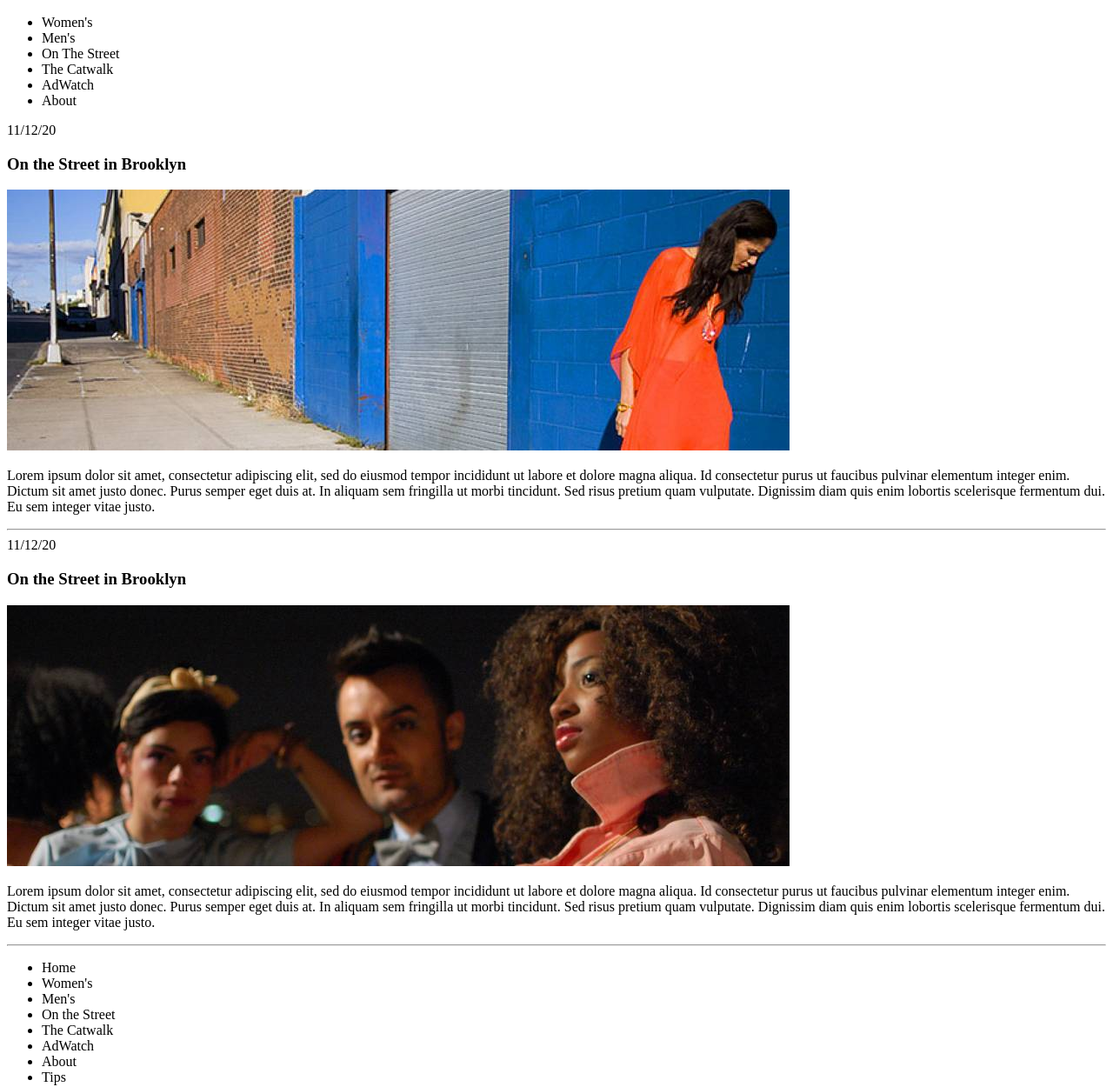
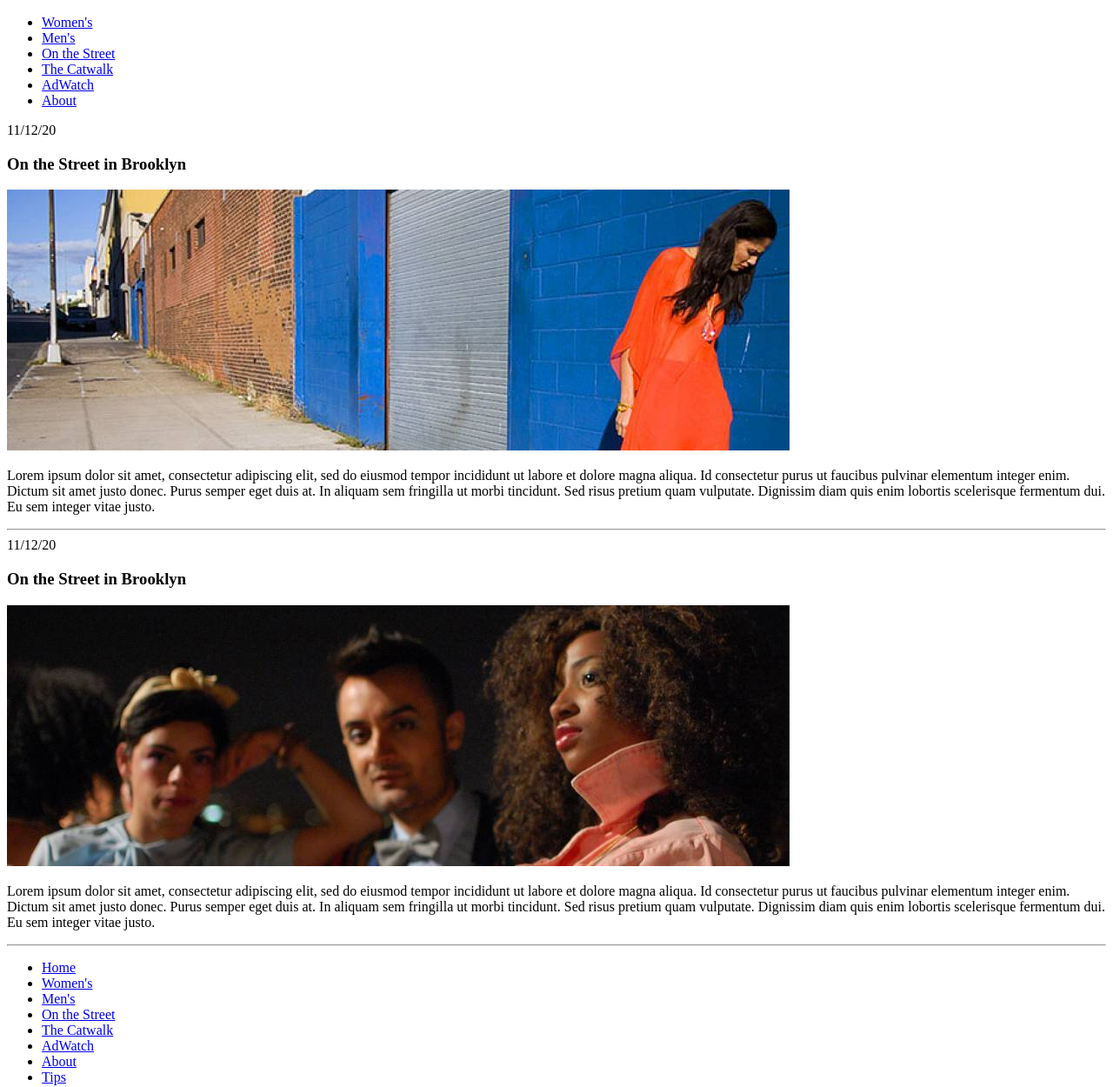
Before and after one commit to NadaSmith/Fashion_Blog, a plain HTML site: page index.html in a window 1280 px wide. Shown: the part 110-1360 px from the top of the page at 87% size. Drawn offline with Linux system fonts and the light colour scheme.

Commit message:
Update index.html

```diff
--- a/index.html
+++ b/index.html
@@ -10,14 +10,14 @@
     <header>
         <h1>Sartre's List</h1>
         <h2>Better-Dressed People</h2>
-        <nav aria-label="Main Navigation" role="navigation">
+        <nav aria-label="Main Navigation" role="navigation" class="menu" id="top-menu">
             <ul>
-                <li><a href=""></a>Women's</li>
-                <li><a href=""></a>Men's</li>
-                <li><a href=""></a>On The Street</li>
-                <li><a href=""></a>The Catwalk</li>
-                <li><a href=""></a>AdWatch</li>
-                <li><a href=""></a>About</li>
+                <li><a href="#">Women's</a></li>
+                <li><a href="#">Men's</a></li>
+                <li><a href="#">On the Street</a></li>
+                <li><a href="#">The Catwalk</a></li>
+                <li><a href="#">AdWatch</a></li>
+                <li><a href="#">About</a></li>
             </ul>
         </nav>
     </header>
@@ -46,16 +46,16 @@
         <hr>
     </main>
     <footer>
-        <nav aria-label="Main Navigation" role="navigation">
+        <nav aria-label="Main Navigation" role="navigation" class="menu">
             <ul>
-                <li>Home</li>
-                <li>Women's</li>
-                <li>Men's</li>
-                <li>On the Street</li>
-                <li>The Catwalk</li>
-                <li>AdWatch</li>
-                <li>About</li>
-                <li>Tips</li>
+                <li><a href="#">Home</a></li>
+                <li><a href="#">Women's</a></li>
+                <li><a href="#">Men's</a></li>
+                <li><a href="#">On the Street</a></li>
+                <li><a href="#">The Catwalk</a></li>
+                <li><a href="#">AdWatch</a></li>
+                <li><a href="#">About</a></li>
+                <li><a href="#">Tips</a></li>
             </ul>
         </nav>
         <span>&copy; 2013 Valet Industries, Inc</span>
```
